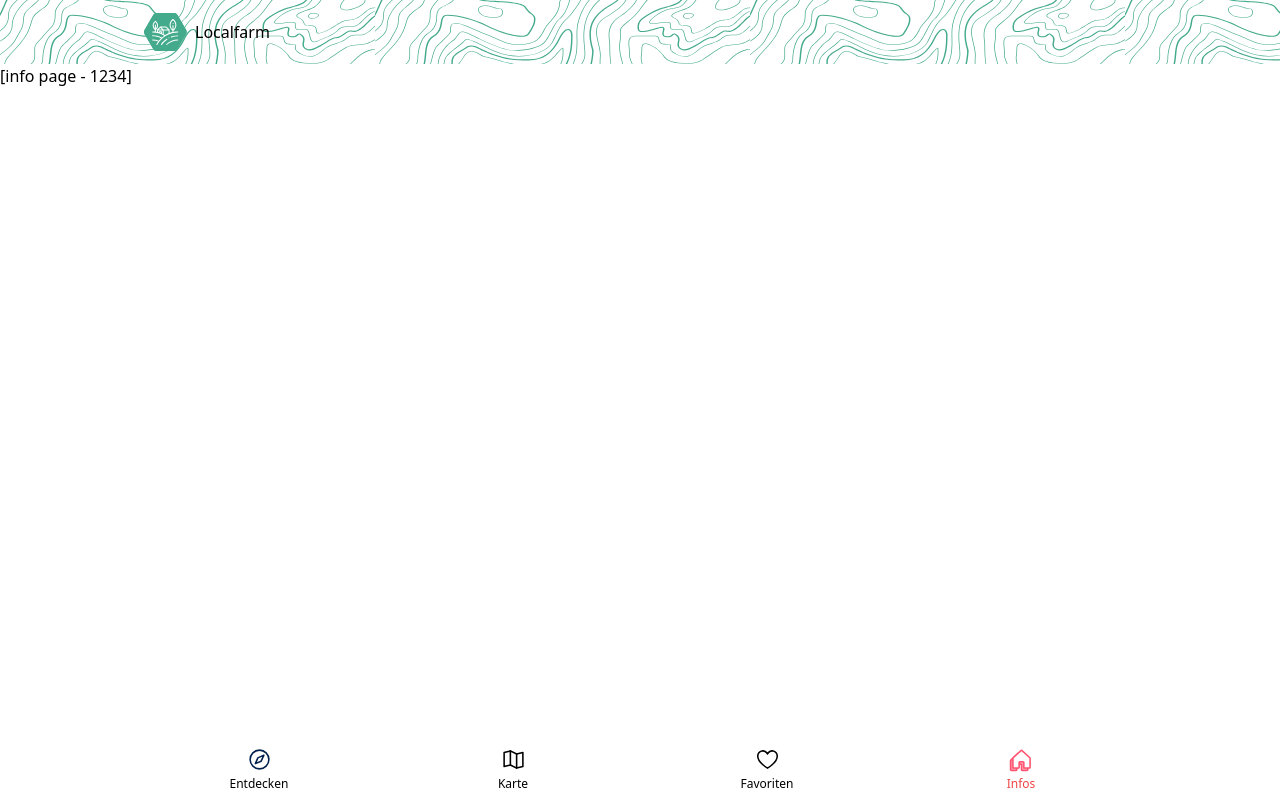
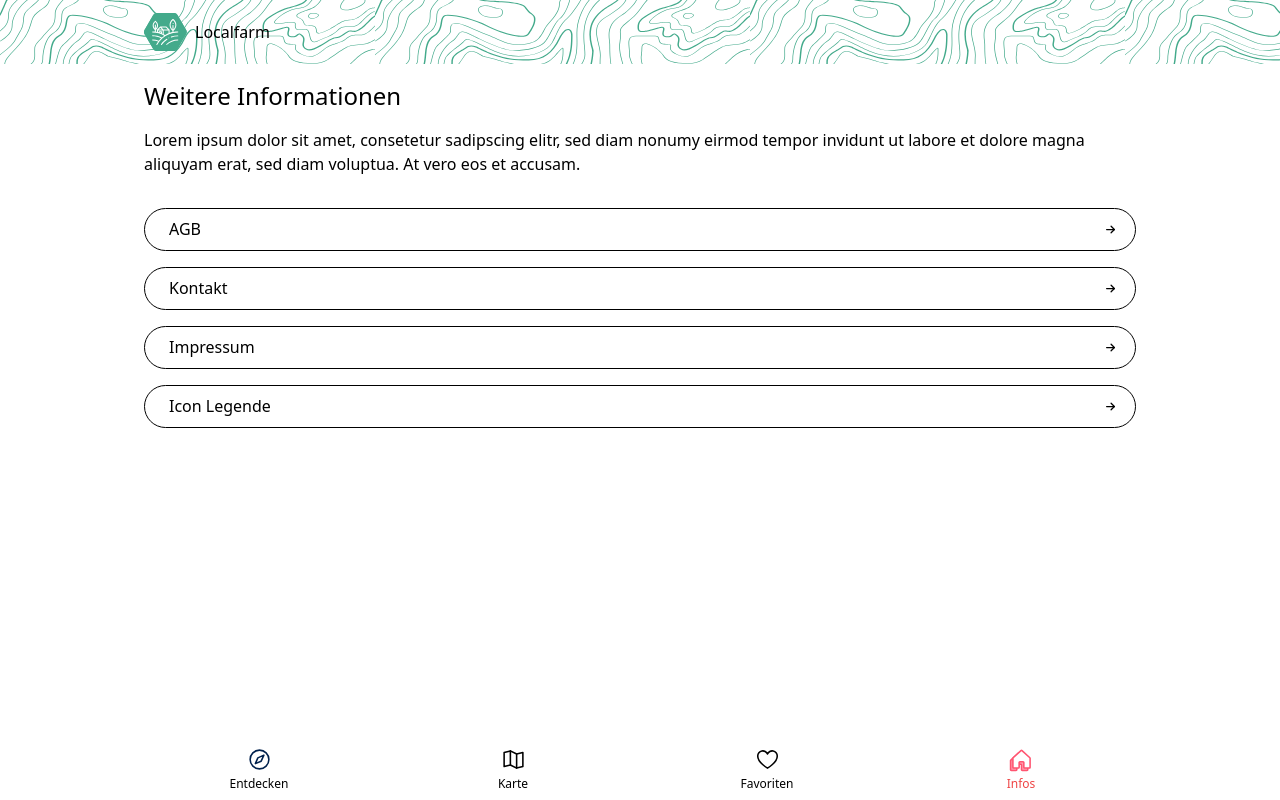
Before and after one commit to zischler/localfarm, a Nuxt app: page /info in a window 1280 px wide. Built offline with nearby package versions, Linux system fonts and the light colour scheme.

Commit message:
infopage first demo template

```diff
--- a/pages/info.vue
+++ b/pages/info.vue
@@ -1,7 +1,43 @@
 <template>
-  <div>
-    [info page - 1234]
-  </div>
+    <div class="max-w-5xl w-full h-full mx-auto px-4 pb-12">
+        <div class="my-4">
+            <h1 class="text-2xl">Weitere Informationen</h1>
+            <p class="mt-4">
+                Lorem ipsum dolor sit amet, consetetur sadipscing elitr, sed diam
+                nonumy eirmod tempor invidunt ut labore et dolore magna aliquyam
+                erat, sed diam voluptua. At vero eos et accusam.
+            </p>
+        </div>
+        <div class="link-list mt-8">
+            <a href="#" class="py-2 pl-6 pr-3 border border-black rounded-full my-4 flex w-full justify-between">
+                <span>AGB</span>
+                <svg class="fill-current stroke-current text-black" width="25" height="25" viewBox="0 0 25 25" preserveAspectRatio="xMinYMax">
+                    <use v-bind:xlink:href="'#arrow-right'"></use>
+                </svg>
+            </a>
+
+            <a href="#" class="py-2 pl-6 pr-3 border border-black rounded-full my-4 flex w-full justify-between">
+                <span>Kontakt</span>
+                <svg class="fill-current stroke-current text-black" width="25" height="25" viewBox="0 0 25 25" preserveAspectRatio="xMinYMax">
+                    <use v-bind:xlink:href="'#arrow-right'"></use>
+                </svg>
+            </a>
+
+            <a href="#" class="py-2 pl-6 pr-3 border border-black rounded-full my-4 flex w-full justify-between">
+                <span>Impressum</span>
+                <svg class="fill-current stroke-current text-black" width="25" height="25" viewBox="0 0 25 25" preserveAspectRatio="xMinYMax">
+                    <use v-bind:xlink:href="'#arrow-right'"></use>
+                </svg>
+            </a>
+
+            <a href="#" class="py-2 pl-6 pr-3 border border-black rounded-full my-4 flex w-full justify-between">
+                <span>Icon Legende</span>
+                <svg class="fill-current stroke-current text-black" width="25" height="25" viewBox="0 0 25 25" preserveAspectRatio="xMinYMax">
+                    <use v-bind:xlink:href="'#arrow-right'"></use>
+                </svg>
+            </a>
+        </div>
+    </div>
 </template>
 
 <script>
```
